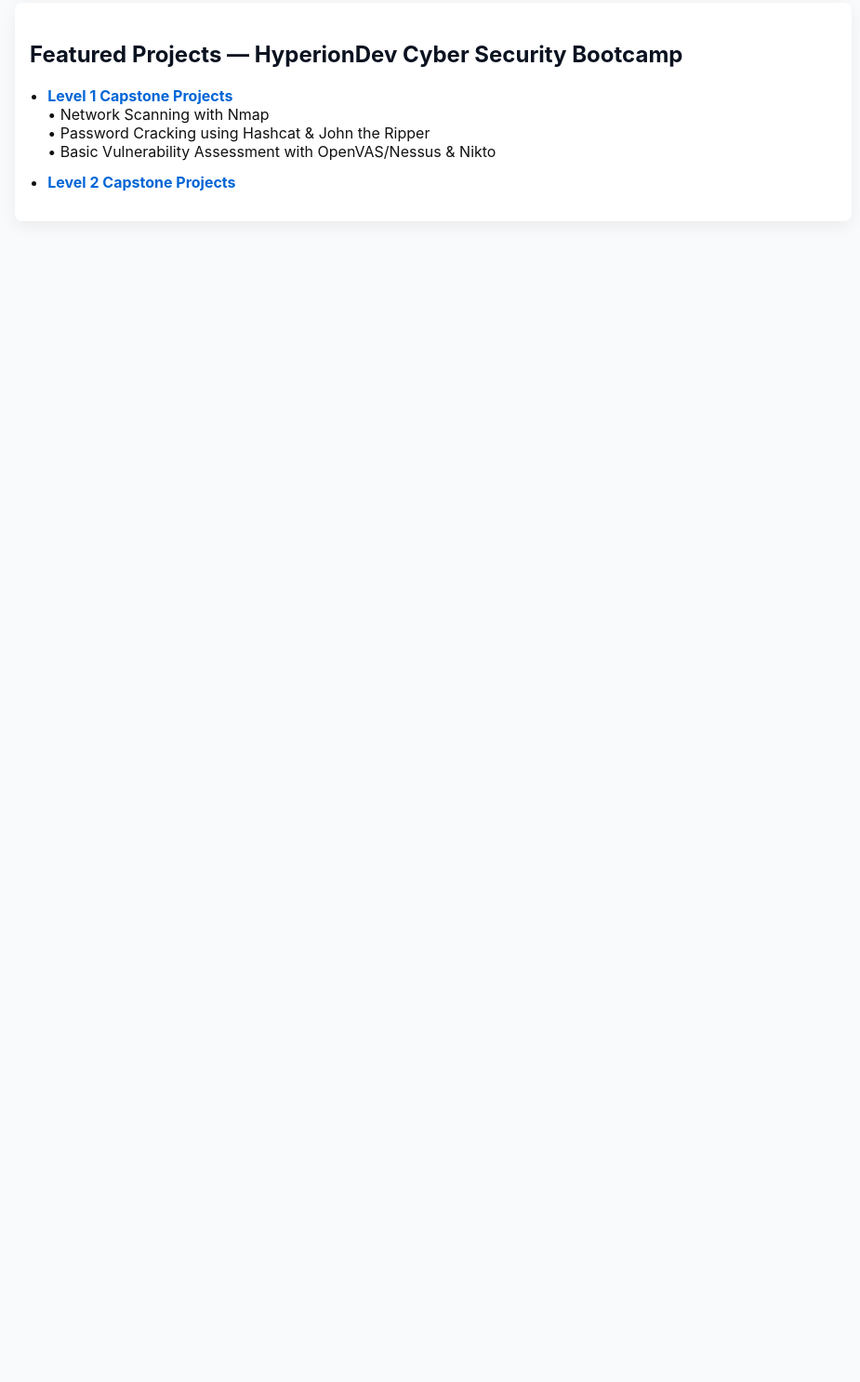
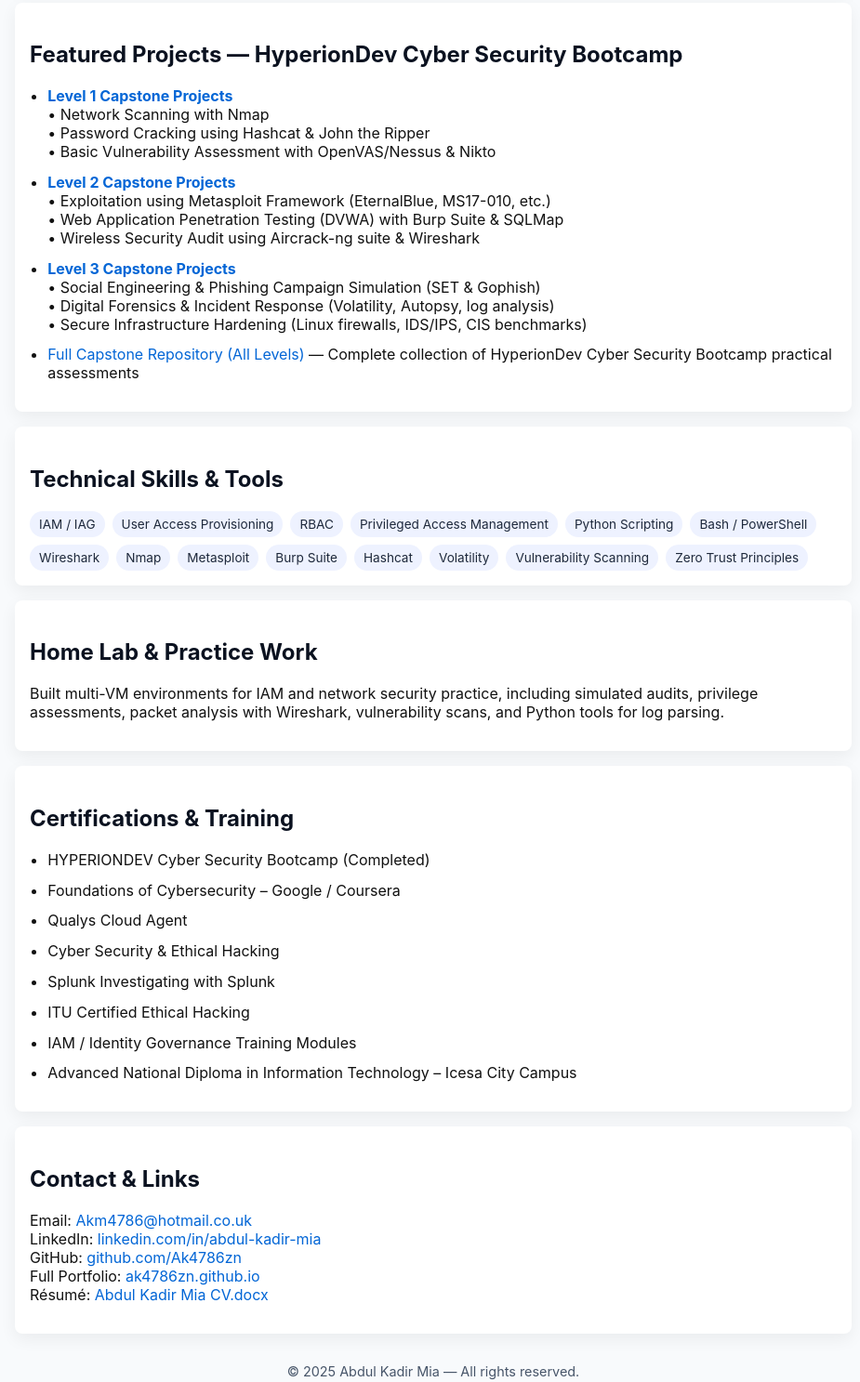
Before and after one commit to Ak4786zn/Ak4786zn.github.io, a plain HTML site: page index.html in a window 1280 px wide. Shown: the part 502-1989 px from the top of the page at 93% size, without its empty margins (174-1099 px from the left). Before the commit the page ends 800 px from the top, so only its background shows below. Drawn offline with Linux system fonts and the light colour scheme.

Commit message:
Update index.html

```diff
--- a/index.html
+++ b/index.html
@@ -41,4 +41,72 @@
             • Network Scanning with Nmap<br>
             • Password Cracking using Hashcat & John the Ripper<br>
             • Basic Vulnerability Assessment with OpenVAS/Nessus & Nikto</li>
-        <li><strong><a href="https://github.com/Ak4786zn/Capstone-Projects/tree/main/capstone%20projects/Level%202" target="_blank">Level 2 Capstone Projects</a
+        <li><strong><a href="https://github.com/Ak4786zn/Capstone-Projects/tree/main/capstone%20projects/Level%202" target="_blank">Level 2 Capstone Projects</a></strong><br>
+            • Exploitation using Metasploit Framework (EternalBlue, MS17-010, etc.)<br>
+            • Web Application Penetration Testing (DVWA) with Burp Suite & SQLMap<br>
+            • Wireless Security Audit using Aircrack-ng suite & Wireshark</li>
+        <li><strong><a href="https://github.com/Ak4786zn/Capstone-Projects/tree/main/capstone%20projects/Level%203" target="_blank">Level 3 Capstone Projects</a></strong><br>
+            • Social Engineering & Phishing Campaign Simulation (SET & Gophish)<br>
+            • Digital Forensics & Incident Response (Volatility, Autopsy, log analysis)<br>
+            • Secure Infrastructure Hardening (Linux firewalls, IDS/IPS, CIS benchmarks)</li>
+        <li><a href="https://github.com/Ak4786zn/Capstone-Projects" target="_blank">Full Capstone Repository (All Levels)</a> — Complete collection of HyperionDev Cyber Security Bootcamp practical assessments</li>
+      </ul>
+    </section>
+
+    <section class="card">
+      <h2>Technical Skills & Tools</h2>
+      <div class="skills">
+        <span class="skill">IAM / IAG</span>
+        <span class="skill">User Access Provisioning</span>
+        <span class="skill">RBAC</span>
+        <span class="skill">Privileged Access Management</span>
+        <span class="skill">Python Scripting</span>
+        <span class="skill">Bash / PowerShell</span>
+        <span class="skill">Wireshark</span>
+        <span class="skill">Nmap</span>
+        <span class="skill">Metasploit</span>
+        <span class="skill">Burp Suite</span>
+        <span class="skill">Hashcat</span>
+        <span class="skill">Volatility</span>
+        <span class="skill">Vulnerability Scanning</span>
+        <span class="skill">Zero Trust Principles</span>
+      </div>
+    </section>
+
+    <section class="card">
+      <h2>Home Lab & Practice Work</h2>
+      <p>Built multi-VM environments for IAM and network security practice, including simulated audits, privilege assessments, packet analysis with Wireshark, vulnerability scans, and Python tools for log parsing.</p>
+    </section>
+
+    <section class="card">
+      <h2>Certifications & Training</h2>
+      <ul>
+        <li>HYPERIONDEV Cyber Security Bootcamp (Completed)</li>
+        <li>Foundations of Cybersecurity – Google / Coursera</li>
+        <li>Qualys Cloud Agent</li>
+        <li>Cyber Security & Ethical Hacking</li>
+        <li>Splunk Investigating with Splunk</li>
+        <li>ITU Certified Ethical Hacking</li>
+        <li>IAM / Identity Governance Training Modules</li>
+        <li>Advanced National Diploma in Information Technology – Icesa City Campus</li>
+      </ul>
+    </section>
+
+    <section class="card">
+      <h2>Contact & Links</h2>
+      <p>
+        Email: <a href="mailto:Akm4786@hotmail.co.uk">Akm4786@hotmail.co.uk</a><br>
+        LinkedIn: <a href="https://www.linkedin.com/in/abdul-kadir-mia" target="_blank">linkedin.com/in/abdul-kadir-mia</a><br>
+        GitHub: <a href="https://github.com/Ak4786zn" target="_blank">github.com/Ak4786zn</a><br>
+        Full Portfolio: <a href="https://ak4786zn.github.io" target="_blank">ak4786zn.github.io</a><br>
+        Résumé: <a href="Abdul Kadir Mia CV.docx" target="_blank">Abdul Kadir Mia CV.docx</a>
+      </p>
+    </section>
+  </main>
+
+  <footer>
+    © <span id="year"></span> Abdul Kadir Mia — All rights reserved.
+  </footer>
+  <script>document.getElementById('year').textContent = new Date().getFullYear();</script>
+</body>
+</html>
```
